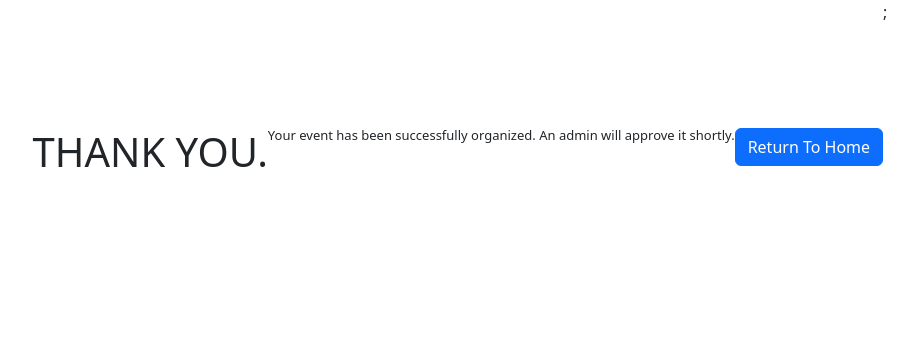
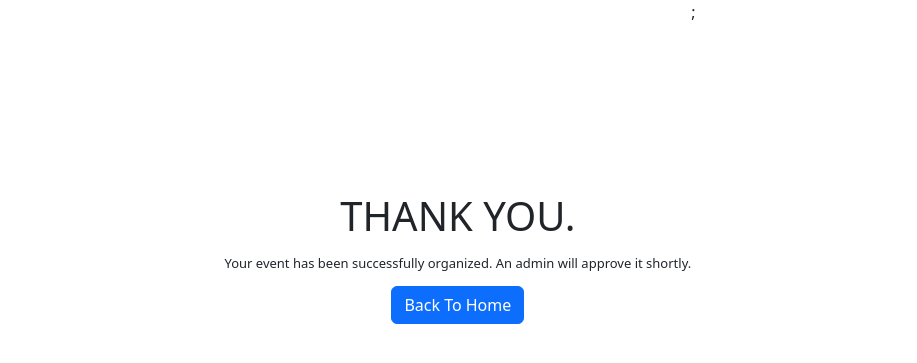
Before and after one commit to KaranJoshi101/wevote, a Flask app: template templates/organise_thank_you.html in a window 1280 px wide. Shown: the top 363 px of the page, without its empty margins (180-1097 px from the left). Run offline with Flask 3, Linux system fonts and the light colour scheme; the template is opened without the code that fills it, so the values that code supplies are empty.

Commit message:
Update organise_thank_you.html

```diff
--- a/templates/organise_thank_you.html
+++ b/templates/organise_thank_you.html
@@ -24,10 +24,10 @@
 </head>
 <body style = "display: flex; justify-content: center">
 
-    <div style = "display: flex; justify-content: center ; margin-top: 10%;">
-        <h1>THANK YOU.</h1><br>
-        <h2>Your event has been successfully organized. An admin will approve it shortly.</h2>
-        <div class="button"><a href = "./admin_dash.html"><button type="button" class="btn btn-primary btn-large">Return To Home</button></a></div>
+    <div style = "display: flex;flex-direction: column; justify-content: center ; align-items: center; margin-top: 15%;">
+        <h1>THANK YOU.</h1>
+        <h2 style="line-height: 30px;">Your event has been successfully organized. An admin will approve it shortly.</h2>
+        <div class="button"><a href = "./admin_dash.html"><button type="button" class="btn btn-primary btn-large"> Back To Home</button></a></div>
     </div>;
 </body>
 </html>
```
